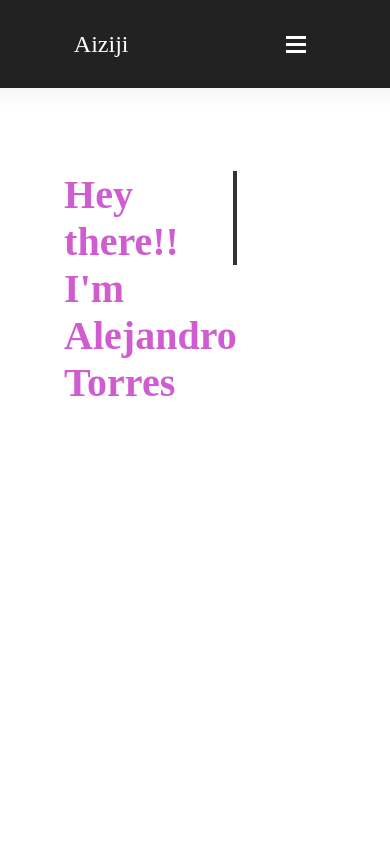
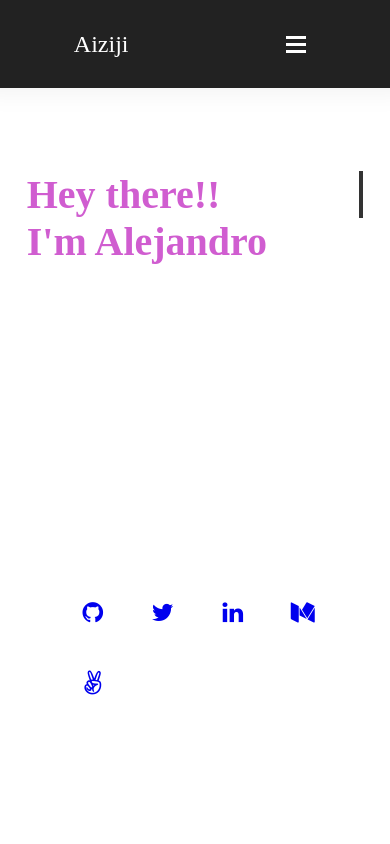
Before and after one commit to aizjicod/react-portfolio, a React (Create React App) app: page / in a window 390 px wide. Shown: the top 844 px of the page. Built offline with nearby package versions, Linux system fonts and the light colour scheme; the HTML template or start-up script is replaced by a standard one.

Commit message:
Add headlines to mobile version

```diff
--- a/src/components/headline.tsx
+++ b/src/components/headline.tsx
@@ -8,7 +8,7 @@ const Headline = () => (
           <span className='typying-effect' />
           <span className='h1-title'>Hey there!!</span>
         </div>
-        <span className='h1-title'>I'm Alejandro Torres</span>
+        <span className='h1-title'>I'm Alejandro</span>
       </h1>
       <p className='headline-para'>
         I'm a Software Developer
@@ -18,7 +18,6 @@ const Headline = () => (
         experience! If you like what you see and have a project you need coded,
         don’t hestiate to contact me.</p>
     </div>
-    <div></div>
     <div className='social-media'>
       <ul className="social-icons">
         <li><a href="https://github.com/aizjicod"><i className="fa fa-github"></i></a></li>
--- a/src/styles/headline.css
+++ b/src/styles/headline.css
@@ -189,7 +189,38 @@
 
 @media screen and (max-width: 768px) {
   #headlines {
-    padding-top: 130px;
+    width: 90%;
+    height: max-content;
+    padding: 130px 0;
     flex-wrap: wrap;
+    gap: 50px;
+  }
+
+  .headlines-information {
+    width: 100%;
+  }
+
+  .headline-para {
+    font-weight: 400;
+    font-size: 16px;
+    line-height: 24px;
+  }
+
+  #headline-img {
+    display: none;
+  }
+
+  #headlines .social-media .social-icons {
+    flex-direction: row;
+    font-size: 1.5em;
+  }
+
+  #headlines .social-media .social-icons li {
+    left: 0 !important;
+  }
+
+  #headlines .social-media .social-icons a {
+    width: 50px;
+    height: 50px;
   }
 }
```
